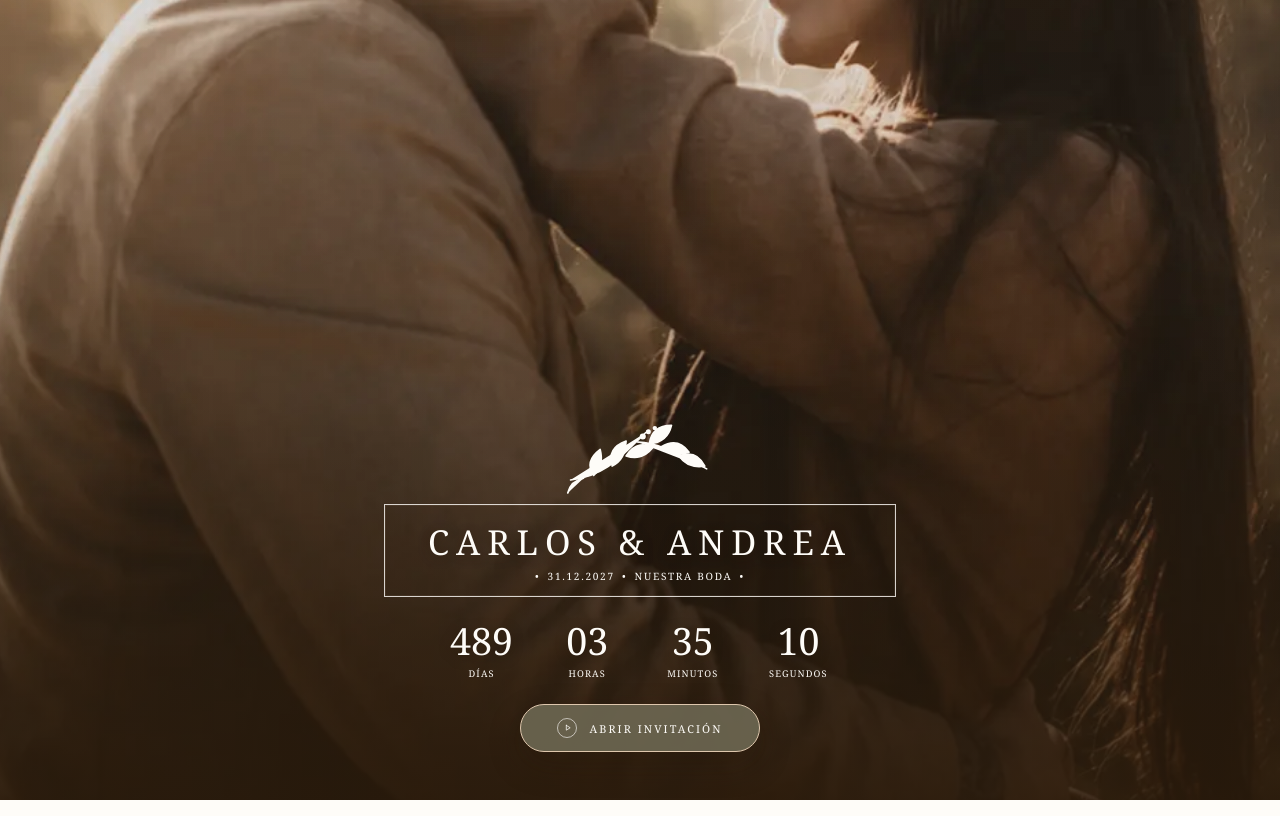
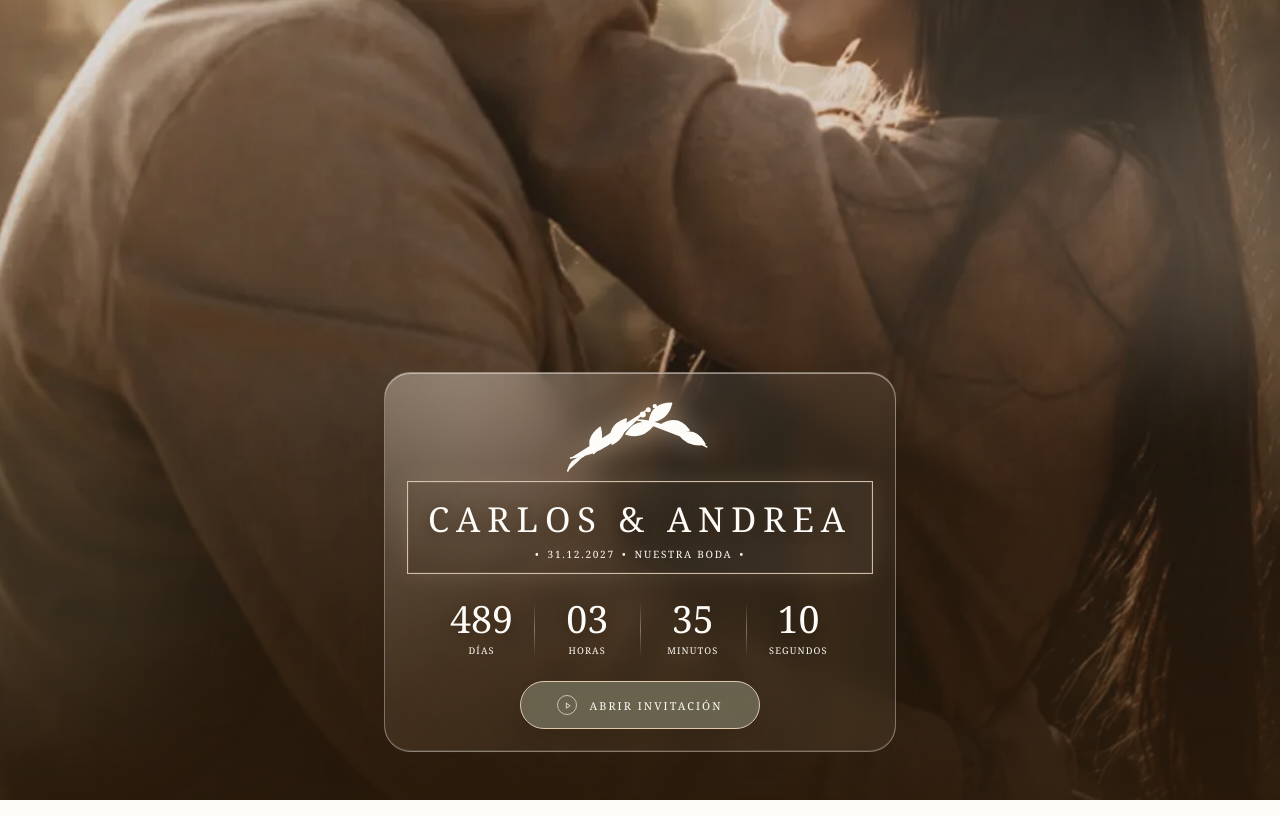
Before and after one commit to oguzmarc14/Invitacion-Boda-Civil, an Astro site: page / in a window 1280 px wide. Built offline with nearby package versions, Linux system fonts and the light colour scheme; Astro itself is replaced by a stand-in of ours.

Commit message:
feat: mejorar welcome screen con efecto de vidrio
Agrega glassmorphism champagne, reflejos periódicos y movimiento ambiental respetando la paleta y preferencias de movimiento.

```diff
--- a/src/components/Welcome.astro
+++ b/src/components/Welcome.astro
@@ -32,6 +32,8 @@ const {
 	/>
 
 	<div class="welcome-screen__veil"></div>
+	<div class="welcome-screen__aura welcome-screen__aura--champagne" aria-hidden="true"></div>
+	<div class="welcome-screen__aura welcome-screen__aura--olive" aria-hidden="true"></div>
 
 	<div class="welcome-screen__content">
 		<svg
@@ -186,10 +188,12 @@ const {
 		object-position: 50% 45%;
 		filter: saturate(0.82) contrast(0.93);
 		transform: scale(1.01);
+		animation: photo-breathe 18s ease-in-out infinite alternate;
 	}
 
 	.welcome-screen__veil {
 		background:
+			radial-gradient(circle at 76% 18%, rgba(222, 199, 173, 0.18), transparent 30%),
 			linear-gradient(
 				180deg,
 				rgba(40, 25, 10, 0.03) 20%,
@@ -199,19 +203,94 @@ const {
 			linear-gradient(90deg, rgba(109, 104, 83, 0.08), rgba(112, 76, 50, 0.12));
 	}
 
+	.welcome-screen__aura {
+		position: absolute;
+		border-radius: 50%;
+		filter: blur(54px);
+		pointer-events: none;
+	}
+
+	.welcome-screen__aura--champagne {
+		top: 8%;
+		right: -7rem;
+		width: 18rem;
+		height: 18rem;
+		background: rgba(222, 199, 173, 0.2);
+		animation: aura-float 9s ease-in-out infinite alternate;
+	}
+
+	.welcome-screen__aura--olive {
+		bottom: 10%;
+		left: -8rem;
+		width: 20rem;
+		height: 20rem;
+		background: rgba(109, 104, 83, 0.2);
+		animation: aura-float 11s ease-in-out -3s infinite alternate-reverse;
+	}
+
 	.welcome-screen__content {
 		position: absolute;
 		z-index: 2;
 		right: 50%;
 		bottom: max(1.4rem, env(safe-area-inset-bottom));
 		width: min(88vw, 29rem);
+		padding: clamp(1rem, 2.7vh, 1.45rem) clamp(0.85rem, 3.8vw, 1.35rem);
+		overflow: hidden;
+		isolation: isolate;
+		border: 1px solid rgba(254, 252, 248, 0.34);
+		border-radius: 1.65rem;
 		display: flex;
 		flex-direction: column;
 		align-items: center;
+		background: linear-gradient(
+			145deg,
+			rgba(254, 252, 248, 0.18),
+			rgba(236, 228, 217, 0.07) 46%,
+			rgba(109, 104, 83, 0.16)
+		);
 		color: #fefcf8;
+		box-shadow:
+			inset 0 1px 0 rgba(254, 252, 248, 0.48),
+			inset 0 -1px 0 rgba(222, 199, 173, 0.18),
+			0 1.5rem 4rem rgba(40, 25, 10, 0.3);
 		text-align: center;
 		transform: translateX(50%);
+		-webkit-backdrop-filter: blur(14px) saturate(118%);
+		backdrop-filter: blur(14px) saturate(118%);
 		animation: welcome-rise 1100ms cubic-bezier(0.22, 1, 0.36, 1) both;
+	}
+
+	.welcome-screen__content::before {
+		position: absolute;
+		z-index: -2;
+		inset: 0;
+		content: '';
+		background:
+			radial-gradient(circle at 15% 0%, rgba(254, 252, 248, 0.2), transparent 34%),
+			linear-gradient(115deg, rgba(198, 156, 112, 0.07), transparent 48%);
+		pointer-events: none;
+	}
+
+	.welcome-screen__content::after {
+		position: absolute;
+		z-index: -1;
+		top: -55%;
+		left: -75%;
+		width: 28%;
+		height: 210%;
+		content: '';
+		background: linear-gradient(
+			90deg,
+			transparent,
+			rgba(254, 252, 248, 0.06),
+			rgba(254, 252, 248, 0.42),
+			rgba(222, 199, 173, 0.16),
+			transparent
+		);
+		filter: blur(1px);
+		transform: skewX(-18deg);
+		pointer-events: none;
+		animation: glass-shine 3s cubic-bezier(0.4, 0, 0.2, 1) infinite;
 	}
 
 	.botanical-ornament {
@@ -224,15 +303,20 @@ const {
 		stroke-linecap: round;
 		stroke-linejoin: round;
 		stroke-width: 1.8;
+		filter: drop-shadow(0 0 0.65rem rgba(222, 199, 173, 0.34));
+		animation: ornament-glow 3s ease-in-out infinite;
 	}
 
 	.couple-card {
+		position: relative;
 		width: 100%;
 		padding: clamp(0.8rem, 2.1vh, 1.05rem) 0.8rem clamp(0.7rem, 1.8vh, 0.9rem);
 		border: 1px solid rgba(254, 252, 248, 0.82);
-		background: rgba(40, 25, 10, 0.06);
-		box-shadow: inset 0 0 0 1px rgba(222, 199, 173, 0.08);
-		backdrop-filter: blur(1px);
+		background: linear-gradient(110deg, rgba(40, 25, 10, 0.1), rgba(254, 252, 248, 0.05));
+		box-shadow:
+			inset 0 0 0 1px rgba(222, 199, 173, 0.08),
+			0 0 1.3rem rgba(222, 199, 173, 0.08);
+		animation: frame-glow 3s ease-in-out infinite;
 	}
 
 	.couple-card h1 {
@@ -270,10 +354,21 @@ const {
 	}
 
 	.countdown div {
+		position: relative;
 		min-width: 0;
 		display: flex;
 		flex-direction: column;
 		align-items: center;
+	}
+
+	.countdown div + div::before {
+		position: absolute;
+		top: 0.15rem;
+		bottom: 0.05rem;
+		left: calc(clamp(0.55rem, 3.5vw, 1.4rem) / -2);
+		width: 1px;
+		content: '';
+		background: linear-gradient(transparent, rgba(222, 199, 173, 0.46), transparent);
 	}
 
 	.countdown strong {
@@ -293,6 +388,7 @@ const {
 	}
 
 	.open-invitation {
+		position: relative;
 		min-width: min(15rem, 78vw);
 		min-height: 3rem;
 		margin-top: clamp(1.25rem, 3vh, 1.85rem);
@@ -303,6 +399,7 @@ const {
 		align-items: center;
 		justify-content: center;
 		gap: 0.75rem;
+		overflow: hidden;
 		background: rgba(109, 104, 83, 0.9);
 		color: #fefcf8;
 		box-shadow: 0 0.8rem 2rem rgba(40, 25, 10, 0.28);
@@ -315,6 +412,24 @@ const {
 			background-color 250ms ease,
 			border-color 250ms ease,
 			transform 250ms ease;
+	}
+
+	.open-invitation::after {
+		position: absolute;
+		top: -75%;
+		left: -35%;
+		width: 20%;
+		height: 250%;
+		content: '';
+		background: rgba(254, 252, 248, 0.3);
+		filter: blur(3px);
+		transform: rotate(18deg);
+		animation: button-shine 3s ease-in-out infinite;
+	}
+
+	.open-invitation > span {
+		position: relative;
+		z-index: 1;
 	}
 
 	.open-invitation:hover {
@@ -361,6 +476,69 @@ const {
 		}
 	}
 
+	@keyframes glass-shine {
+		0%, 12% {
+			left: -75%;
+			opacity: 0;
+		}
+
+		18% {
+			opacity: 0.8;
+		}
+
+		42%, 100% {
+			left: 145%;
+			opacity: 0;
+		}
+	}
+
+	@keyframes button-shine {
+		0%, 24% {
+			left: -35%;
+			opacity: 0;
+		}
+
+		32% {
+			opacity: 0.7;
+		}
+
+		52%, 100% {
+			left: 125%;
+			opacity: 0;
+		}
+	}
+
+	@keyframes frame-glow {
+		0%, 100% {
+			border-color: rgba(254, 252, 248, 0.64);
+		}
+
+		50% {
+			border-color: rgba(222, 199, 173, 0.96);
+			box-shadow:
+				inset 0 0 0 1px rgba(254, 252, 248, 0.08),
+				0 0 1.5rem rgba(222, 199, 173, 0.18);
+		}
+	}
+
+	@keyframes ornament-glow {
+		50% {
+			filter: drop-shadow(0 0 0.9rem rgba(222, 199, 173, 0.58));
+		}
+	}
+
+	@keyframes photo-breathe {
+		to {
+			transform: scale(1.055);
+		}
+	}
+
+	@keyframes aura-float {
+		to {
+			transform: translate3d(-1.2rem, 1.4rem, 0) scale(1.08);
+		}
+	}
+
 	@media (min-width: 768px) {
 		.welcome-screen__photo {
 			object-position: center 42%;
@@ -384,6 +562,7 @@ const {
 		.welcome-screen__content {
 			bottom: 0.8rem;
 			width: min(84vw, 27rem);
+			padding: 0.75rem 0.8rem;
 		}
 
 		.botanical-ornament {
@@ -406,7 +585,13 @@ const {
 	}
 
 	@media (prefers-reduced-motion: reduce) {
-		.welcome-screen__content {
+		.welcome-screen__content,
+		.welcome-screen__content::after,
+		.welcome-screen__photo,
+		.welcome-screen__aura,
+		.botanical-ornament,
+		.couple-card,
+		.open-invitation::after {
 			animation: none;
 		}
 
```
